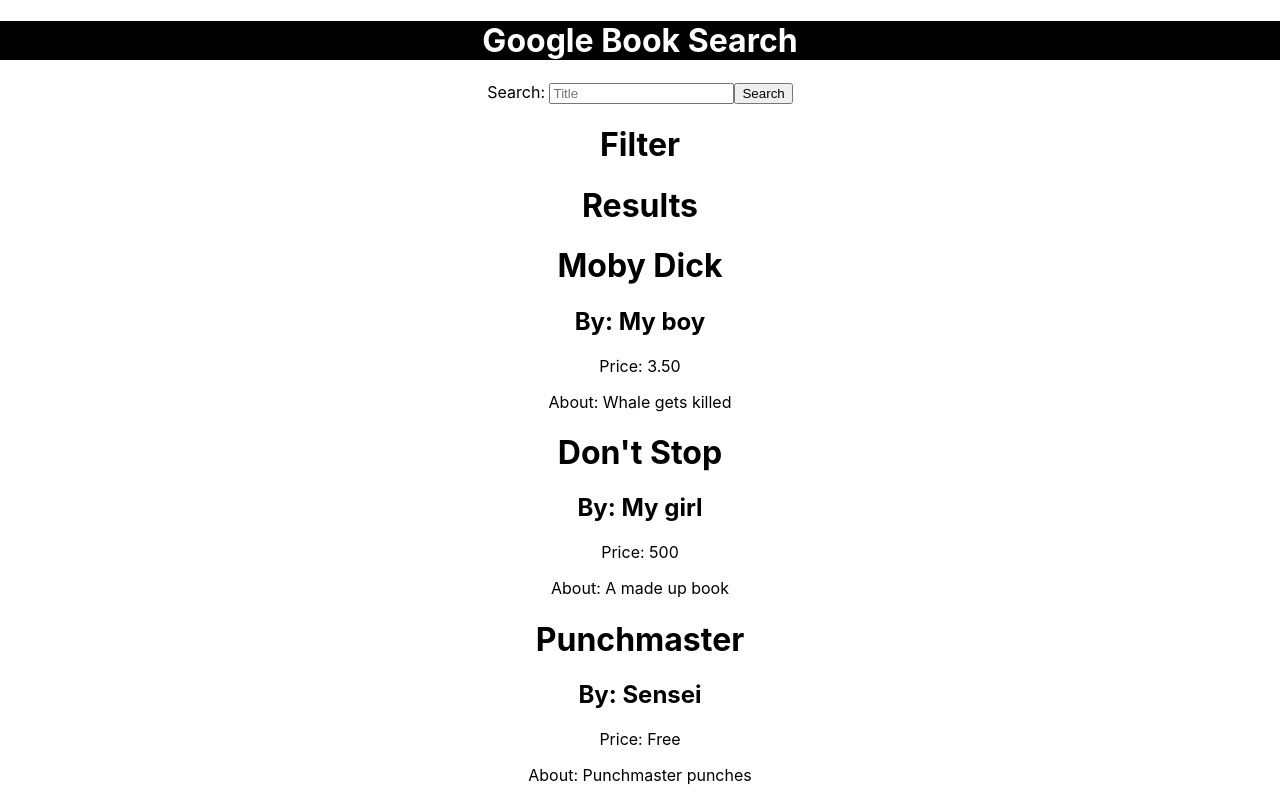
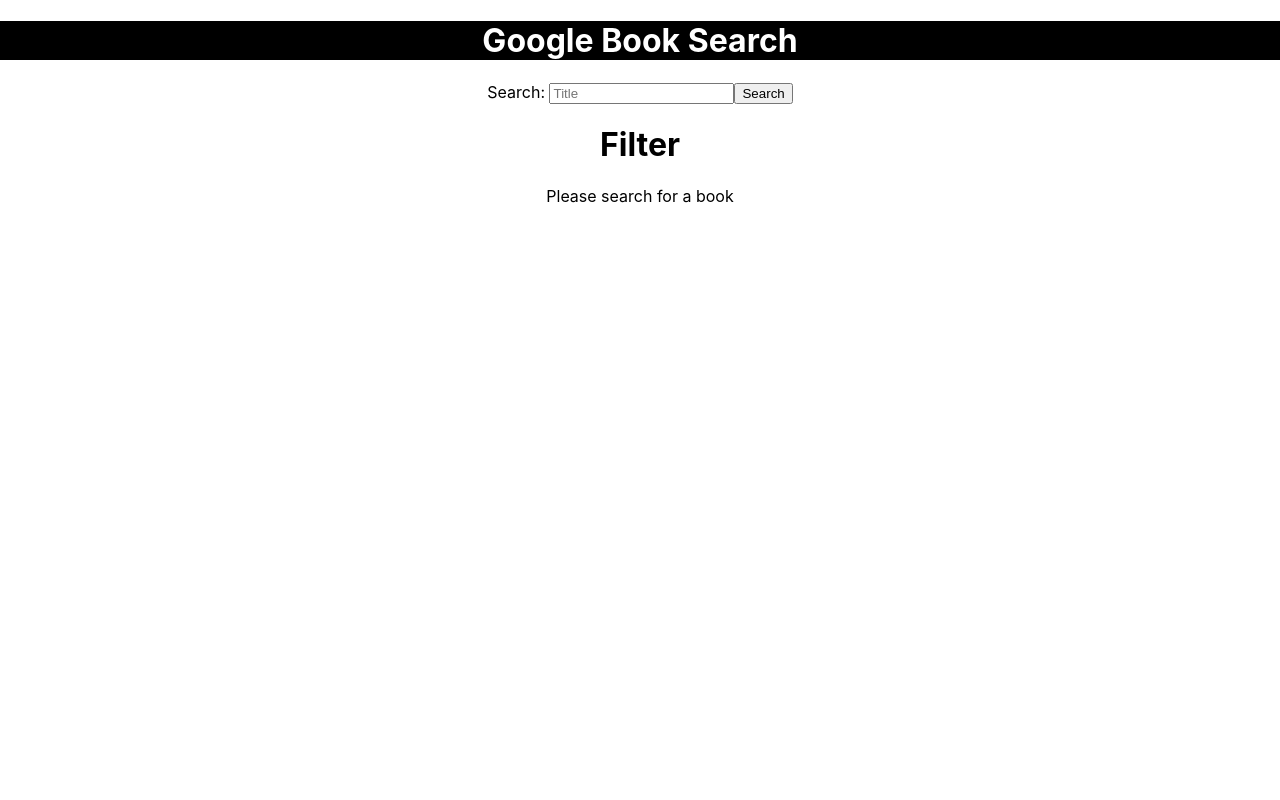
Before and after one commit to ShannStewart/bookapi, a React (Create React App) app: page / in a window 1280 px wide. Shown: the top 800 px of the page. Built offline with nearby package versions, Linux system fonts and the light colour scheme.

Commit message:
added link

```diff
--- a/src/App.js
+++ b/src/App.js
@@ -20,11 +20,11 @@
     var list = fetch(fetchTerm)
     .then(response => response.json())
     .then(responseJSON => {
-      console.log(responseJSON);
+      //console.log(responseJSON);
 
-      var bookList = responseJSON.items.slice(0,5).map((item, idx) => {
-        console.log(item);
-        console.log(idx);
+      var bookList = responseJSON.items.slice(0,10).map((item, idx) => {
+        //console.log(item);
+        //console.log(idx);
 
         var book = {};
 
@@ -38,15 +38,19 @@
               book.price = item.saleInfo.listPrice.amount + " " + item.saleInfo.listPrice.currencyCode;
             }
           else{
-            console.log('not for sale');
+            //console.log('not for sale');
+              book.price = "N/A";
           }
 
           book.summery = item.searchInfo.textSnippet;
 
+          book.link = item.volumeInfo.infoLink;
+          //console.log('link: ' + item.volumeInfo.infoLink);
+
           return(book)
       })
 
-      console.log('array: ' + bookList);
+      //console.log('array: ' + bookList);
       return bookList;
 
     });
@@ -59,7 +63,7 @@
 
   handleSearch = (bookTitle) => {
 
-    console.log('handleSearch ran');
+    //console.log('handleSearch ran');
 
     const termSearch = "https://www.googleapis.com/books/v1/volumes?q=" + bookTitle + "+inauthor&key=AIzaSyAb3LAdKu4-W2SQLrj3oEOH-QKDdsof0es"
 
@@ -83,18 +87,15 @@
 
   render(){
 
-    const tempList = [
-      {name: "Moby Dick", author: "My boy", price: "3.50", summery: "Whale gets killed"},
-      {name: "Don't Stop", author: "My girl", price: "500", summery: "A made up book"},
-      {name: "Punchmaster", author: "Sensei", price: "Free", summery: "Punchmaster punches"},
-      {name: "da Jetts", author: "Z the Man", price: "2 whole dollars", summery: "Something happens, probably"}
-  ];
+    const realList = this.state.bookList.length === 0
+      ? <p>Please search for a book</p>
+      : <Result books={this.state.bookList}/>;
 
     return (
       <div className="App">
        <h1 className="title" >Google Book Search</h1>
        <Search onSearch={this.handleSearch}/>
-       <Result books={tempList}/>
+       {realList}
       </div>
     );
   }
--- a/src/book.js
+++ b/src/book.js
@@ -1,12 +1,14 @@
 import React, { Component } from 'react';
 
 class Book extends Component {
+
     render(){
 
         const name = this.props.name;
         const author = this.props.author;
         const price = this.props.price;
         const summery = this.props.summery;
+        const link = this.props.link;
 
         return(
             <div>
@@ -14,7 +16,9 @@
                 <h2>By: {author}</h2>
                 <p>Price: {price}</p>
                 <p>About: {summery}</p>
+                <a target="_blank" href={link}>Book Page</a>
             </div>
+
         )
     }
 }
--- a/src/results.js
+++ b/src/results.js
@@ -12,6 +12,7 @@
                 author={item.author}
                 price={item.price}
                 summery={item.summery}
+                link={item.link}
             />);
 
         return(
```
